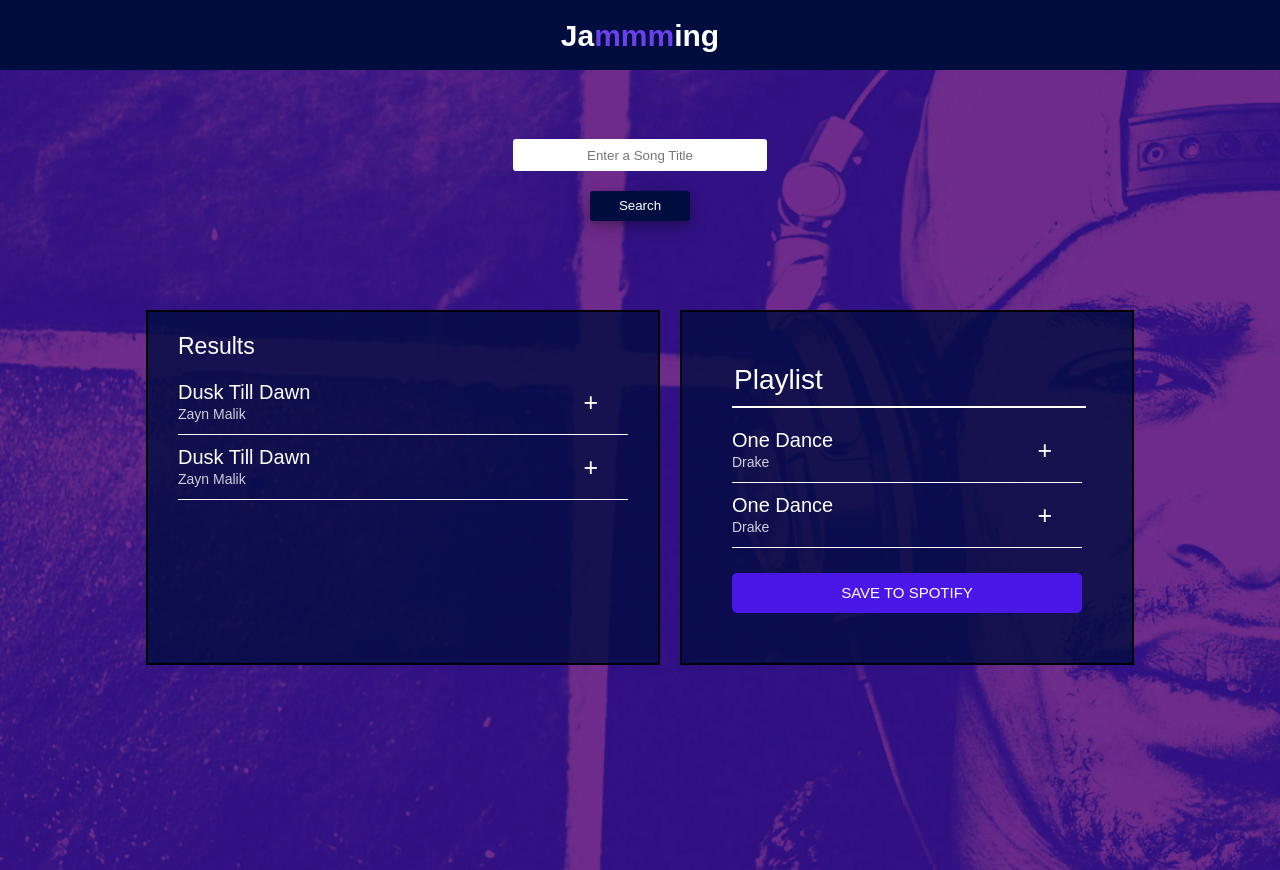
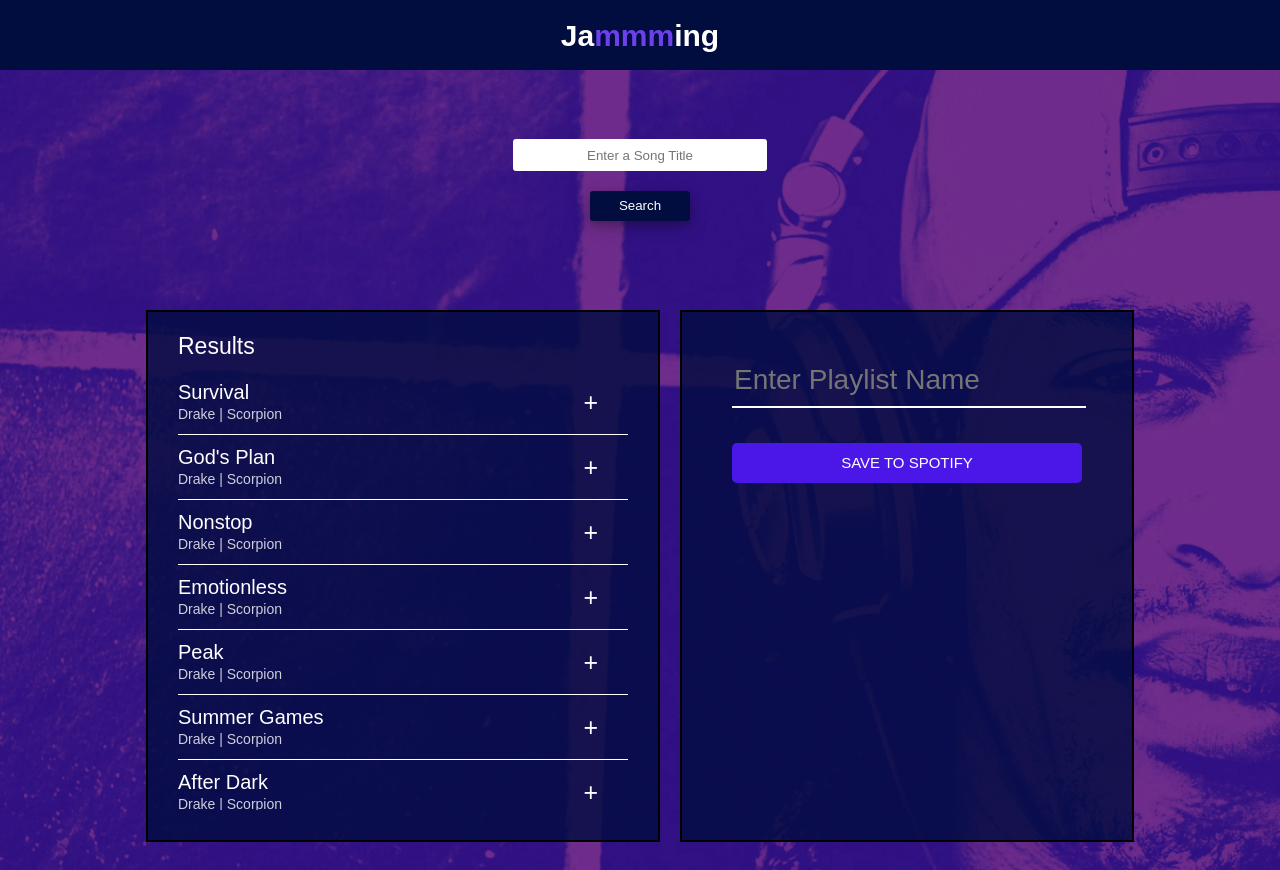
Before and after one commit to kalpesh-d/tunekraft, a React (Vite) app: page / in a window 1280 px wide. Built offline with nearby package versions, Linux system fonts and the light colour scheme; data requests are answered from the project's data file; a web font is replaced by a local one.

Commit message:
define json server with data fetch

```diff
--- /dev/null
+++ b/db.json
@@ -0,0 +1,46 @@
+{
+  "tracks": [
+    {
+      "id": "1",
+      "name": "Survival",
+      "artist": "Drake",
+      "album": "Scorpion"
+    },
+    {
+      "id": "2",
+      "name": "God's Plan",
+      "artist": "Drake",
+      "album": "Scorpion"
+    },
+    {
+      "id": "3",
+      "name": "Nonstop",
+      "artist": "Drake",
+      "album": "Scorpion"
+    },
+    {
+      "id": "4",
+      "name": "Emotionless",
+      "artist": "Drake",
+      "album": "Scorpion"
+    },
+    {
+      "id": "5",
+      "name": "Peak",
+      "artist": "Drake",
+      "album": "Scorpion"
+    },
+    {
+      "id": "6",
+      "name": "Summer Games",
+      "artist": "Drake",
+      "album": "Scorpion"
+    },
+    {
+      "id": "7",
+      "name": "After Dark",
+      "artist": "Drake",
+      "album": "Scorpion"
+    }
+  ]
+}
--- a/package.json
+++ b/package.json
@@ -10,6 +10,8 @@
     "preview": "vite preview"
   },
   "dependencies": {
+    "axios": "^1.6.2",
+    "json-server": "^0.17.4",
     "react": "^18.2.0",
     "react-dom": "^18.2.0"
   },
--- /dev/null
+++ b/src/Services/track.js
@@ -0,0 +1,9 @@
+import axios from "axios";
+
+const baseUrl = 'http://localhost:3000/tracks';
+
+const getAll = () => {
+    return axios.get(baseUrl)
+}
+
+export default getAll;
--- a/src/components/PlayList.jsx
+++ b/src/components/PlayList.jsx
@@ -4,11 +4,7 @@ import TrackList from "./TrackList";
 import '../styles/PlayList.css'
 
 function PlayList() {
-  const [playlist, setPlaylist] = useState('Playlist')
-  const [ tracks ] = useState([
-    { id: '1', title: 'One Dance', artist: 'Drake' },
-    { id: '2', title: 'One Dance', artist: 'Drake' }
-  ])
+  const [playlist, setPlaylist] = useState('')
 
   const handlePlaylist = (e) => {
     setPlaylist(e.target.value)
@@ -17,8 +13,8 @@ function PlayList() {
   return (
     <div className="playlist">
       <form action="">
-        <input className="playlist-name" type="text" value={playlist} onChange={handlePlaylist} />
-        <TrackList tracks={tracks} />
+        <input className="playlist-name" type="text" placeholder="Enter Playlist Name" value={playlist} onChange={handlePlaylist} />
+        <TrackList />
         <button className="savebtn" disabled>save to spotify</button>
       </form>
     </div>
--- a/src/components/SearchResult.jsx
+++ b/src/components/SearchResult.jsx
@@ -1,18 +1,20 @@
-import { useState } from "react"
+import '../styles/SearchResult.css'
 import TrackList from "./TrackList"
-
-import '../styles/SearchResult.css'
+import { useEffect, useState } from "react"
+import getAll from '../Services/track';
 
 function SearchResult() {
-  const [ tracks ] = useState([
-    { id: '1', title: 'Dusk Till Dawn', artist: 'Zayn Malik' },
-    { id: '2', title: 'Dusk Till Dawn', artist: 'Zayn Malik' }
-  ])
+  const [searchTrack, setSearchTrack] = useState([]);
+
+  useEffect(() => {
+    getAll()
+    .then(resp => setSearchTrack(resp.data));
+  }, []);
 
   return (
     <div className="search-result">
       <h1>Results</h1>
-      <TrackList tracks={tracks} />
+      <TrackList searchTrack={searchTrack} />
     </div>
   )
 }
--- a/src/components/Track.jsx
+++ b/src/components/Track.jsx
@@ -1,11 +1,11 @@
 import '../styles/Track.css'
 
-function Track({ title, artist }) {
+function Track({ name, artist, album }) {
   return (
     <div className="track">
       <div className='track-content'>
-        <h3 className="track-title">{title}</h3>
-        <p className="track-artist">{artist}</p>
+        <h3 className="track-title">{name}</h3>
+        <p className="track-artist">{artist} | {album}</p>
       </div>
       <button className='track-plus' disabled>+</button>
     </div>
--- a/src/components/TrackList.jsx
+++ b/src/components/TrackList.jsx
@@ -2,12 +2,16 @@ import Track from './Track'
 
 import '../styles/TrackList.css'
 
-function TrackList({ tracks }) {
+function TrackList({ searchTrack }) {
   return (
     <div className='tracklist'>
-      { tracks.map(track => (
-          <Track key={track.id} title={track.title} artist={track.artist} />
-      ))}
+      {
+        searchTrack && searchTrack.map(
+          track => (
+            <Track key={track.id} name={track.name} artist={track.artist} album={track.album}/>
+          )
+        )
+      }
     </div>
   )
 }
```
Also changed, not shown: 1 other file (tests, documents, lock files or other folders).
